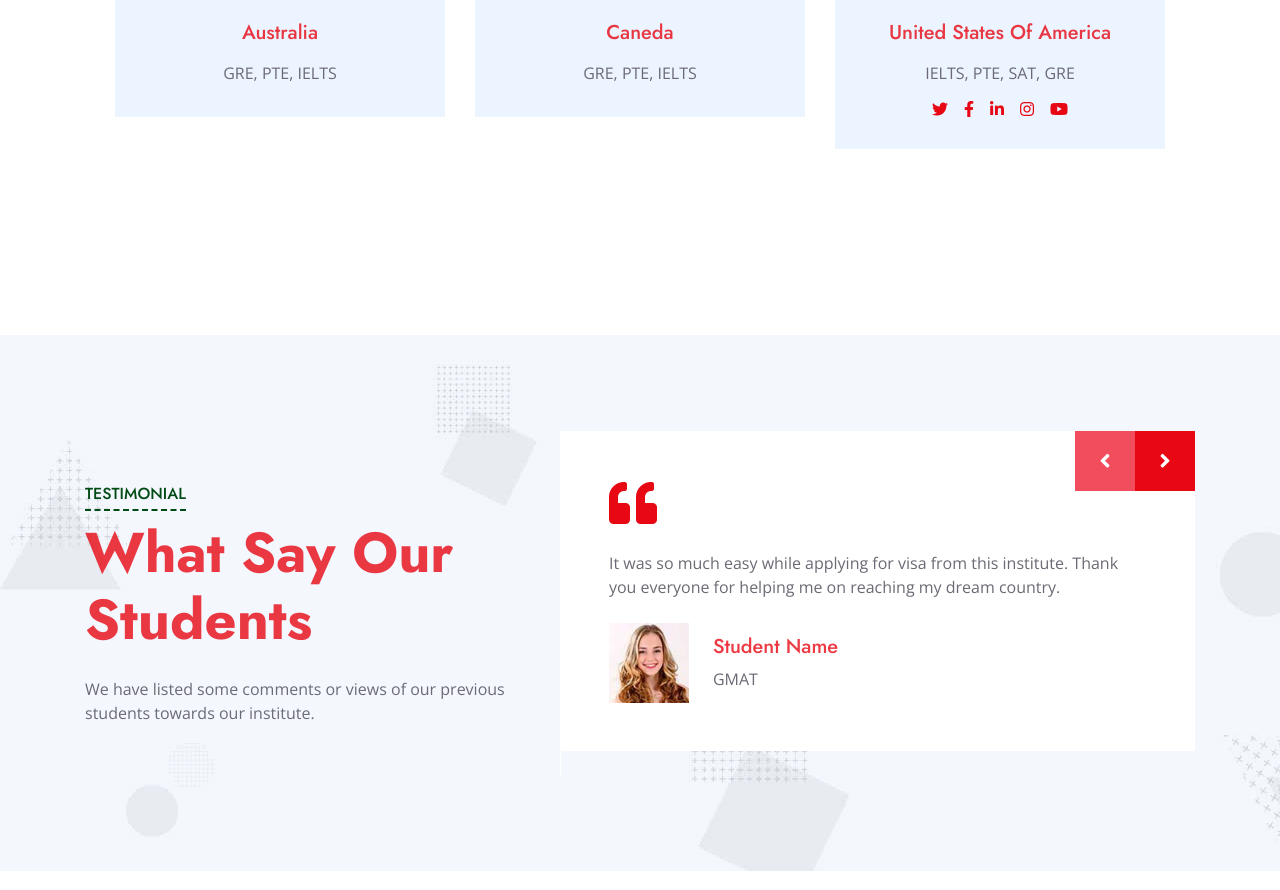
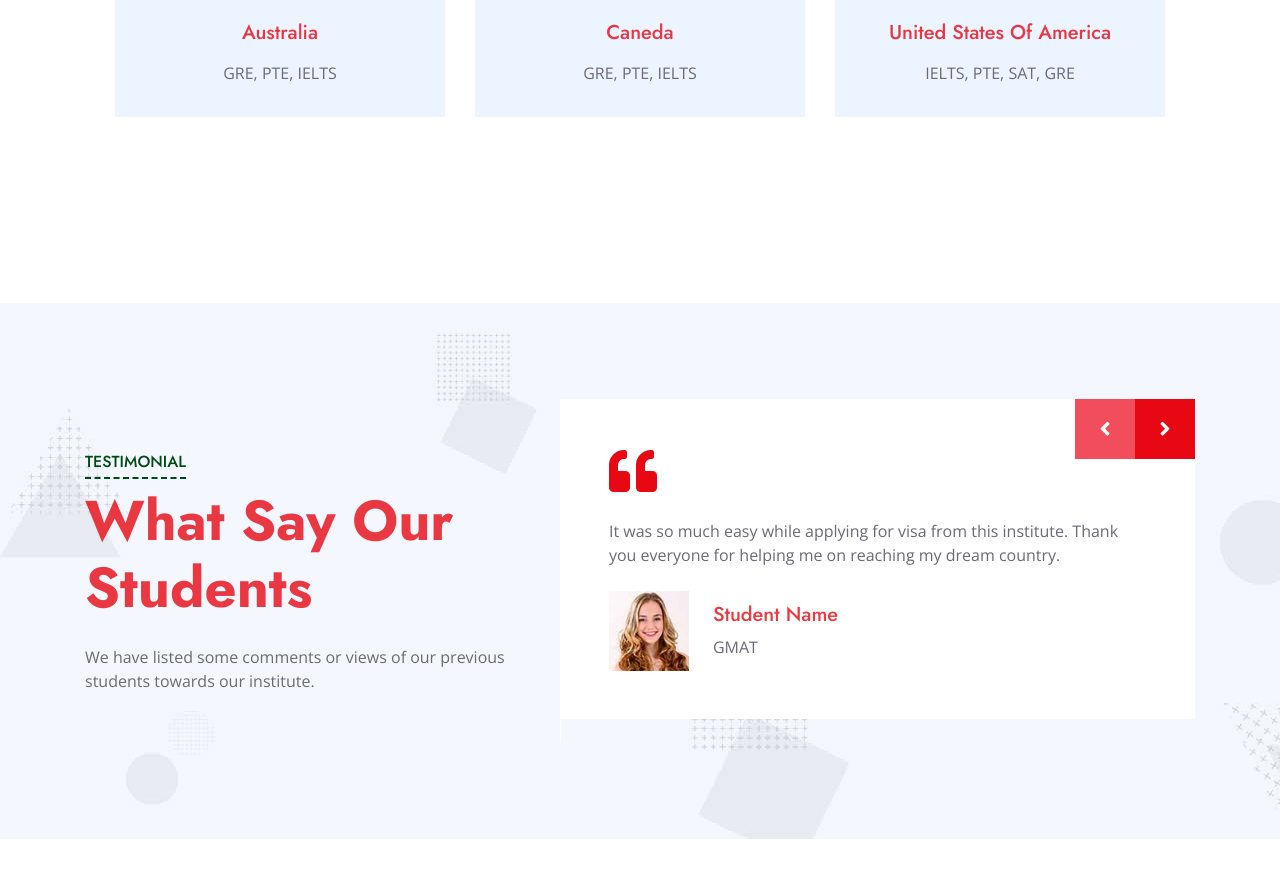
Before and after one commit to Ganesh149/under-maintenance, a plain HTML site: page index.html in a window 1280 px wide. Shown: the part 4553-5443 px from the top of the page. Drawn offline with nearby package versions, Linux system fonts and the light colour scheme.

Commit message:
icon deletion

```diff
--- a/index.html
+++ b/index.html
@@ -401,13 +401,6 @@
                     <div class="bg-light text-center p-4">
                         <h5 class="mb-3">United States Of America</h5>
                         <p class="mb-2">IELTS, PTE, SAT, GRE</p>
-                        <div class="d-flex justify-content-center">
-                            <a class="mx-1 p-1" href="#"><i class="fab fa-twitter"></i></a>
-                            <a class="mx-1 p-1" href="#"><i class="fab fa-facebook-f"></i></a>
-                            <a class="mx-1 p-1" href="#"><i class="fab fa-linkedin-in"></i></a>
-                            <a class="mx-1 p-1" href="#"><i class="fab fa-instagram"></i></a>
-                            <a class="mx-1 p-1" href="#"><i class="fab fa-youtube"></i></a>
-                        </div>
                     </div>
                 </div>
             </div>
```
Also changed, not shown: img/team-2.jpg (deleted), img/team-3.jpg (deleted), img/team-4.jpg (deleted).
